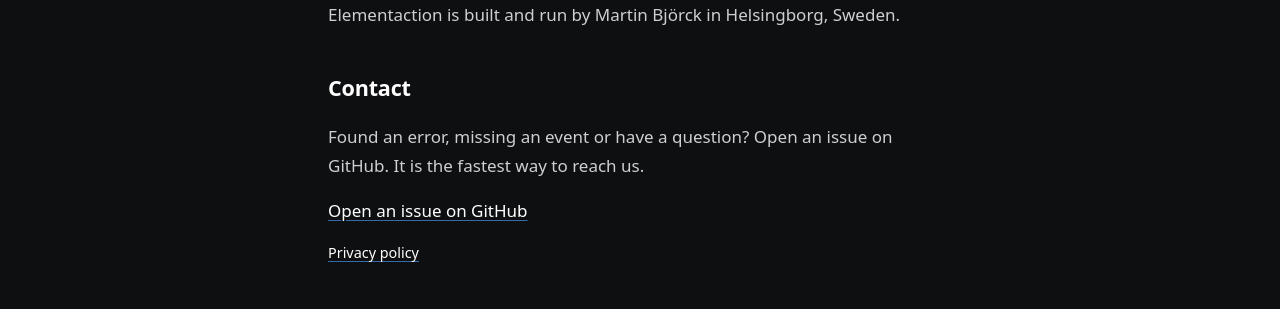
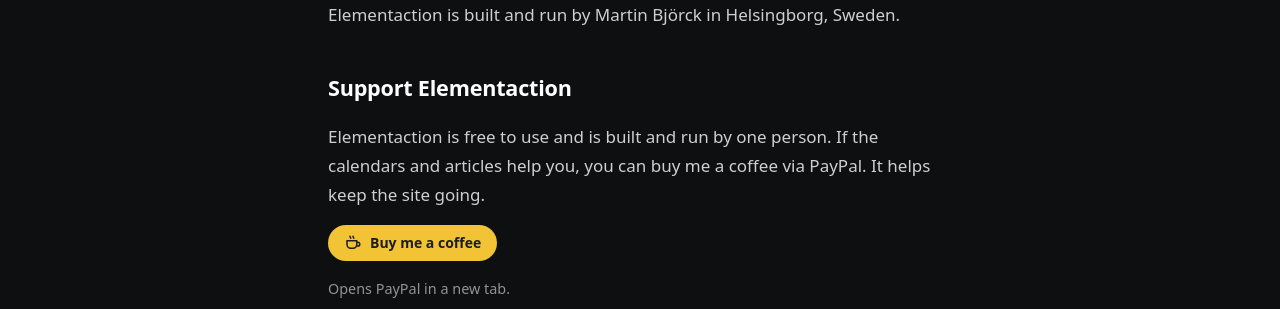
Before and after one commit to martinbjk/elementaction, a Next.js app: page /en/about in a window 1280 px wide. Shown: the part 491-800 px from the top of the page. Built offline with nearby package versions, Linux system fonts and the light colour scheme; no server answers.

Commit message:
coffee donate

```diff
--- a/messages/de.json
+++ b/messages/de.json
@@ -187,5 +187,11 @@
   "privacy": {
     "title": "Datenschutzerklärung",
     "englishNote": "Diese Seite gibt es auf Schwedisch und Englisch. Unten steht die englische Fassung."
+  },
+  "support": {
+    "cta": "Spendier mir einen Kaffee",
+    "title": "Elementaction unterstützen",
+    "body": "Elementaction ist kostenlos und wird von einer einzigen Person gebaut und betrieben. Wenn dir die Kalender und Artikel helfen, kannst du mir über PayPal einen Kaffee spendieren. Das hilft, die Seite am Laufen zu halten.",
+    "note": "Öffnet PayPal in einem neuen Tab."
   }
 }
--- a/messages/en.json
+++ b/messages/en.json
@@ -187,5 +187,11 @@
   "privacy": {
     "title": "Privacy policy",
     "englishNote": "This page is available in Swedish and English. You are reading the English version."
+  },
+  "support": {
+    "cta": "Buy me a coffee",
+    "title": "Support Elementaction",
+    "body": "Elementaction is free to use and is built and run by one person. If the calendars and articles help you, you can buy me a coffee via PayPal. It helps keep the site going.",
+    "note": "Opens PayPal in a new tab."
   }
 }
--- a/messages/es.json
+++ b/messages/es.json
@@ -187,5 +187,11 @@
   "privacy": {
     "title": "Política de privacidad",
     "englishNote": "Esta página está disponible en sueco e inglés. A continuación, la versión en inglés."
+  },
+  "support": {
+    "cta": "Invítame a un café",
+    "title": "Apoya Elementaction",
+    "body": "Elementaction es gratuito y lo crea y mantiene una sola persona. Si los calendarios y artículos te resultan útiles, puedes invitarme a un café a través de PayPal. Ayuda a mantener el sitio en marcha.",
+    "note": "Abre PayPal en una nueva pestaña."
   }
 }
--- a/messages/fr.json
+++ b/messages/fr.json
@@ -187,5 +187,11 @@
   "privacy": {
     "title": "Politique de confidentialité",
     "englishNote": "Cette page existe en suédois et en anglais. Voici la version anglaise."
+  },
+  "support": {
+    "cta": "Offre-moi un café",
+    "title": "Soutenir Elementaction",
+    "body": "Elementaction est gratuit et conçu et géré par une seule personne. Si les calendriers et les articles te sont utiles, tu peux m’offrir un café via PayPal. Cela aide à faire vivre le site.",
+    "note": "Ouvre PayPal dans un nouvel onglet."
   }
 }
--- a/messages/ja.json
+++ b/messages/ja.json
@@ -187,5 +187,11 @@
   "privacy": {
     "title": "プライバシーポリシー",
     "englishNote": "このページはスウェーデン語と英語で提供しています。以下は英語版です。"
+  },
+  "support": {
+    "cta": "コーヒーで応援する",
+    "title": "Elementactionを応援する",
+    "body": "Elementactionは無料で、一人で制作・運営しています。カレンダーや記事が役に立ったら、PayPalでコーヒー1杯分の応援をいただけるとうれしいです。サイトを続ける力になります。",
+    "note": "PayPalが新しいタブで開きます。"
   }
 }
--- a/messages/pt.json
+++ b/messages/pt.json
@@ -187,5 +187,11 @@
   "privacy": {
     "title": "Política de privacidade",
     "englishNote": "Esta página está disponível em sueco e inglês. Abaixo, a versão em inglês."
+  },
+  "support": {
+    "cta": "Ofereça-me um café",
+    "title": "Apoie o Elementaction",
+    "body": "O Elementaction é gratuito e é criado e mantido por uma só pessoa. Se os calendários e artigos forem úteis para você, pode me oferecer um café pelo PayPal. Isso ajuda a manter o site funcionando.",
+    "note": "Abre o PayPal em uma nova aba."
   }
 }
--- a/messages/sv.json
+++ b/messages/sv.json
@@ -187,5 +187,11 @@
   "privacy": {
     "title": "Integritetspolicy",
     "englishNote": ""
+  },
+  "support": {
+    "cta": "Bjud på en kaffe",
+    "title": "Stöd Elementaction",
+    "body": "Elementaction är gratis och byggs och drivs av en person. Om kalendrarna och artiklarna hjälper dig kan du bjuda på en kaffe via PayPal. Det hjälper sajten att fortsätta.",
+    "note": "Öppnar PayPal i en ny flik."
   }
 }
--- a/src/app/[locale]/about/page.tsx
+++ b/src/app/[locale]/about/page.tsx
@@ -3,6 +3,7 @@
 import { localeAlternates } from '@/lib/seo';
 import { Link } from '@/i18n/navigation';
 import { InfoPage } from '@/components/InfoPage';
+import { CoffeeButton } from '@/components/CoffeeButton';
 
 const ISSUES_URL = 'https://github.com/martinbjk/elementaction/issues';
 
@@ -20,6 +21,12 @@
       <p>{t('about.p2')}</p>
       <p>{t('about.p3')}</p>
       <p>{t('about.p4')}</p>
+      <h2>{t('support.title')}</h2>
+      <p>{t('support.body')}</p>
+      <p>
+        <CoffeeButton label={t('support.cta')} />
+      </p>
+      <p className="muted">{t('support.note')}</p>
       <h2>{t('about.contactTitle')}</h2>
       <p>{t('about.contactBody')}</p>
       <p>
--- a/src/app/[locale]/privacy/page.tsx
+++ b/src/app/[locale]/privacy/page.tsx
@@ -18,7 +18,7 @@
  * Övriga språk (de, fr, es, pt, ja) visar den engelska texten med en notis.
  */
 
-const UPDATED = { sv: '29 oktober 2026', en: '29 October 2026' };
+const UPDATED = { sv: '31 oktober 2026', en: '31 October 2026' };
 const ISSUES_URL = 'https://github.com/martinbjk/elementaction/issues';
 const ext = { target: '_blank', rel: 'noreferrer noopener' } as const;
 
@@ -85,6 +85,11 @@
         Eventsidor länkar till Google Maps och till arrangörernas egna webbplatser för anmälan och biljetter. Två
         surfartiklar visar vågprognoser från våra egna verktyg, som också ligger på GitHub Pages. Andra webbplatser
         omfattas av sina egna integritetspolicyer.
+      </p>
+      <p>
+        Knappen ”Bjud på en kaffe” är en vanlig länk till PayPal. Inget skickas till PayPal förrän du klickar på den.
+        Om du väljer att ge ett bidrag hanteras betalningen helt av PayPal enligt deras integritetspolicy. Vi får då
+        se ditt namn och belopp i PayPal, men sparar inget av det på sajten.
       </p>
 
       <h2>Personuppgiftsansvarig och kontakt</h2>
@@ -165,6 +170,11 @@
         show wave forecasts from our own tools, which are also hosted on GitHub Pages. Other websites are covered by
         their own privacy policies.
       </p>
+      <p>
+        The “Buy me a coffee” button is a plain link to PayPal. Nothing is sent to PayPal until you click it. If you
+        choose to give a contribution, the payment is handled entirely by PayPal under its own privacy policy. We then
+        see your name and the amount in PayPal, but nothing of it is stored on the site.
+      </p>
 
       <h2>Data controller and contact</h2>
       <p>
--- a/src/app/globals.css
+++ b/src/app/globals.css
@@ -224,3 +224,9 @@
   color: rgb(255 255 255 / 0.55);
   font-size: 0.9rem;
 }
+
+/* "Bjud på en kaffe"-knappen ska inte ärva textlänkarnas vita färg och understrykning */
+.info-prose a.coffee-btn {
+  color: #1c1d1f;
+  text-decoration: none;
+}
--- /dev/null
+++ b/src/components/CoffeeButton.tsx
@@ -0,0 +1,23 @@
+/**
+ * "Buy me a coffee"-knappen. En vanlig länk till Martins PayPal.Me —
+ * inga skript, inga cookies. Byt länk här om PayPal-adressen ändras.
+ */
+export const PAYPAL_URL = 'https://paypal.me/martinbjk1';
+
+export function CoffeeButton({ label, className = '' }: { label: string; className?: string }) {
+  return (
+    <a
+      href={PAYPAL_URL}
+      target="_blank"
+      rel="noreferrer noopener"
+      className={`coffee-btn inline-flex items-center gap-2 rounded-full bg-[#f2c335] px-4 py-2 text-sm font-semibold text-[#1c1d1f] no-underline transition hover:bg-[#ffd451] focus-visible:outline focus-visible:outline-2 focus-visible:outline-offset-2 focus-visible:outline-white ${className}`}
+    >
+      <svg width="18" height="18" viewBox="0 0 24 24" aria-hidden="true" fill="none" stroke="currentColor" strokeWidth="2" strokeLinecap="round" strokeLinejoin="round">
+        <path d="M4 9h13v5a5 5 0 0 1-5 5H9a5 5 0 0 1-5-5V9z" />
+        <path d="M17 11h1.5a2.5 2.5 0 0 1 0 5H17" />
+        <path d="M8 3c0 1.2 1 1.6 1 2.8M12 3c0 1.2 1 1.6 1 2.8" />
+      </svg>
+      {label}
+    </a>
+  );
+}
--- a/src/components/Footer.tsx
+++ b/src/components/Footer.tsx
@@ -2,6 +2,7 @@
 import { Link } from '@/i18n/navigation';
 import { SECTIONS, TABS } from '@/lib/sections';
 import { Logo } from './Logo';
+import { CoffeeButton } from './CoffeeButton';
 
 export async function Footer({ locale }: { locale: string }) {
   const t = await getTranslations({ locale });
@@ -18,6 +19,7 @@
               {t('footer.legacy')}
             </a>
           </p>
+          <CoffeeButton label={t('support.cta')} className="mt-5" />
         </div>
         {SECTIONS.map((s) => (
           <div key={s}>
```
